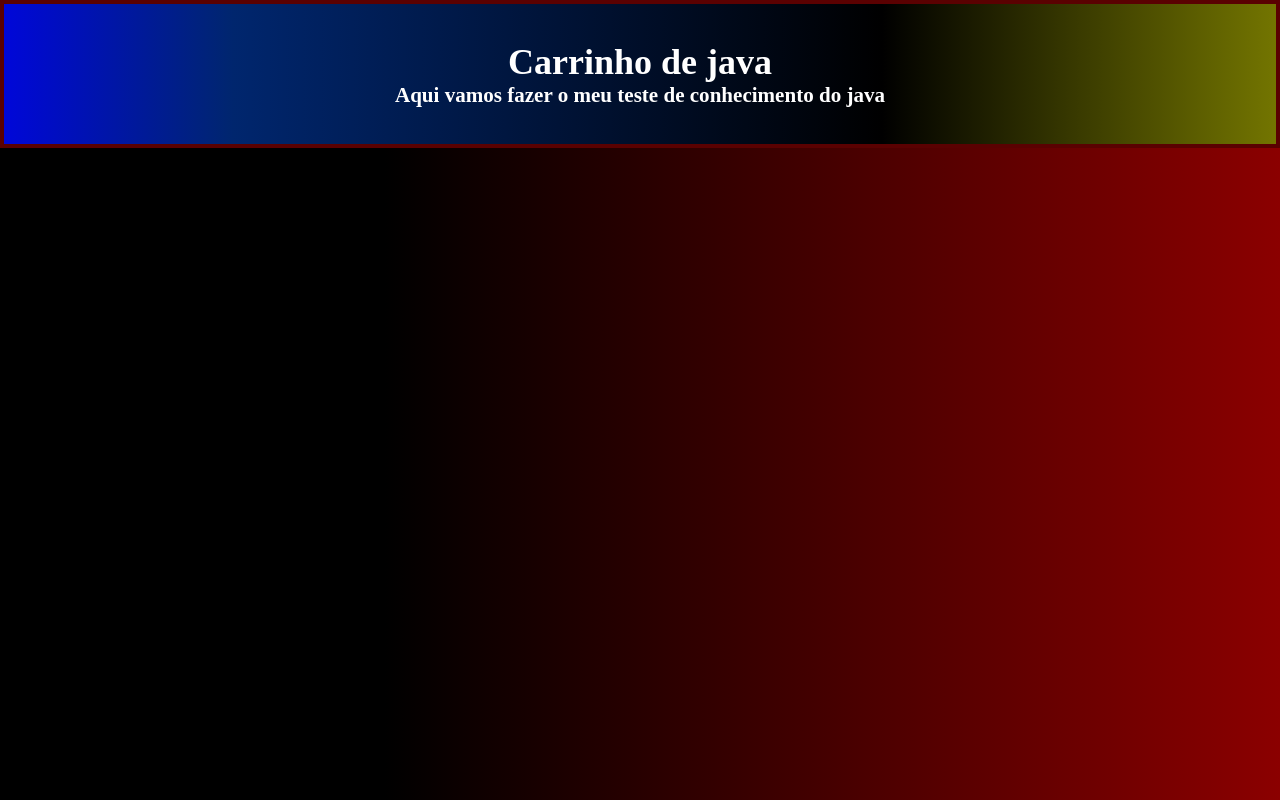
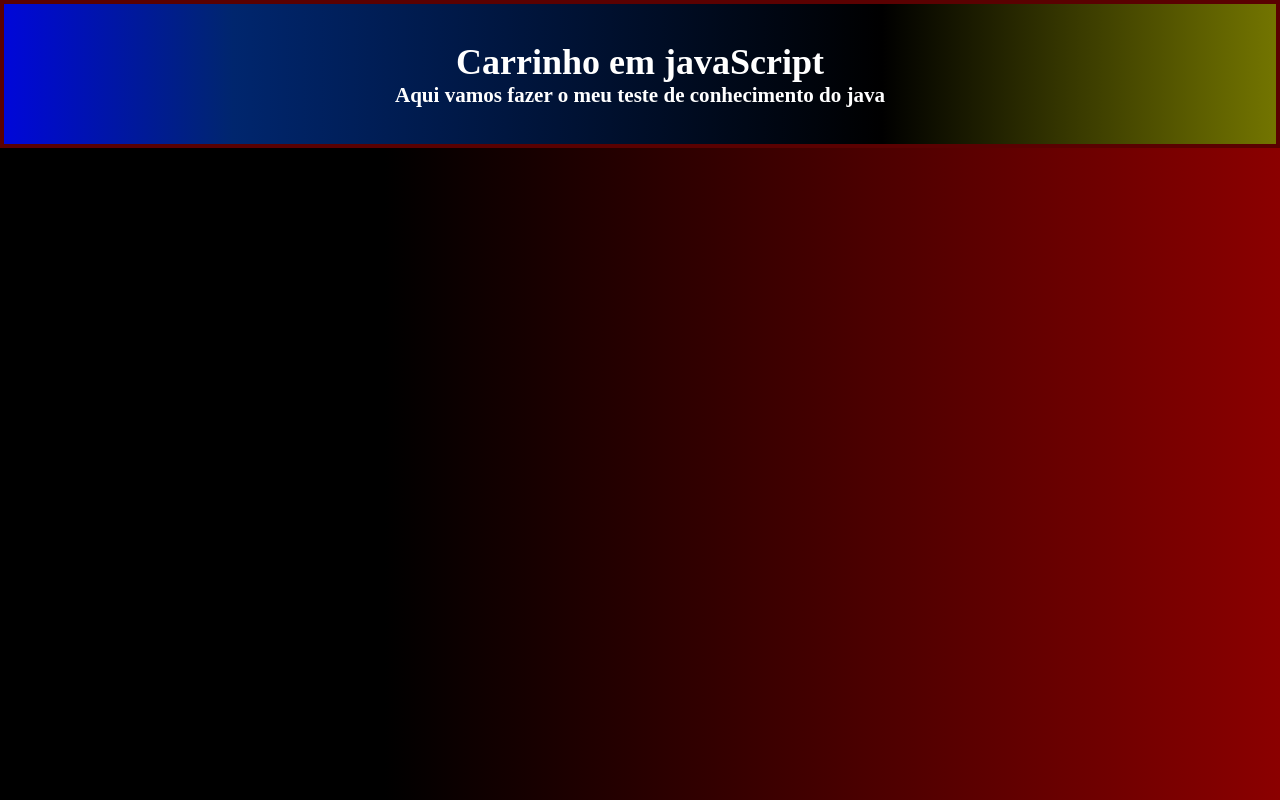
Before and after one commit to Miguel-Bilard/JavaScrip, a plain HTML site: page carrinho_de_compras.html in a window 1280 px wide. Drawn offline with Linux system fonts and the light colour scheme.

Commit message:
Update carrinho_de_compras.html

```diff
--- a/carrinho_de_compras.html
+++ b/carrinho_de_compras.html
@@ -9,7 +9,7 @@
 </head>
 <body>
     <header id="cab">
-        <h1>Carrinho de java</h1>
+        <h1>Carrinho em javaScript</h1>
         <h3>Aqui vamos fazer o meu teste de conhecimento do java</h3>
     </header>
 
```
